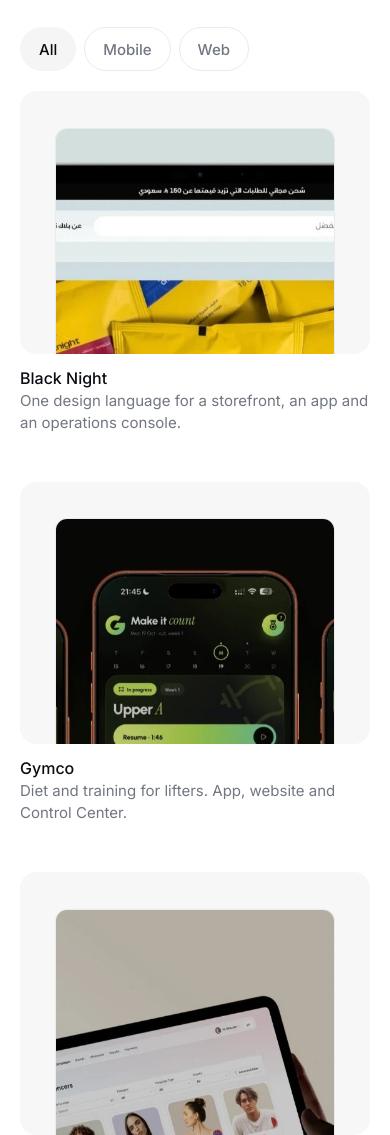
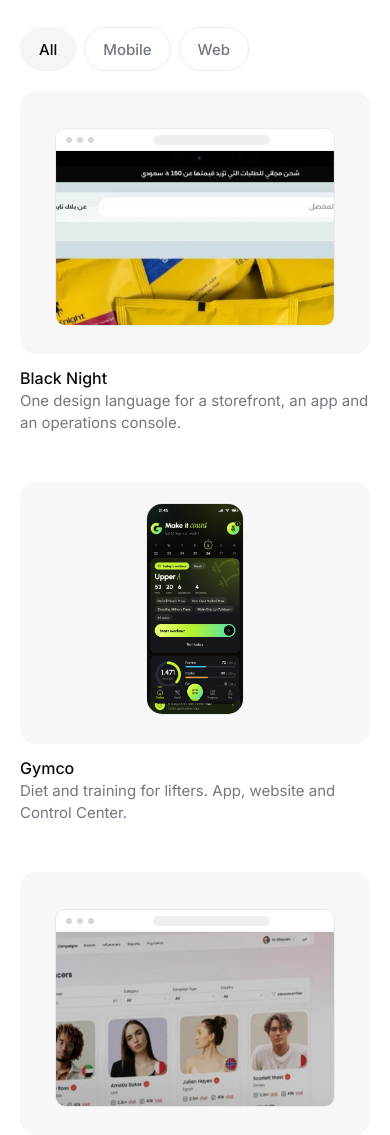
Before and after one commit to ghassanhani/My-portfolio, a plain HTML site: page index.html in a window 390 px wide. Shown: the part 660-1795 px from the top of the page. Drawn offline with Linux system fonts and the light colour scheme.

Commit message:
Show work screenshots inside browser and phone frames
Each card and case study hero now puts the project's screenshot in a
browser frame, or a phone frame for app screens, as in the design.
Adds real Seera screenshots and flattened screens for Black Night,
Diwan+ and RAGeh taken from the previous site's covers.

Co-Authored-By: Claude Opus 5.5 <noreply@anthropic.com>
Claude-Session: https://claude.ai/code/session_01B5ya1KUbNpwCd5gLMSSR59

```diff
--- a/app.js
+++ b/app.js
@@ -22,12 +22,20 @@
     return '<span class="device"' + (style ? ' style="' + style + '"' : '') + '>' + (src ? img(src, alt) : '') + '</span>';
   }
 
-  // Work list. Every card gets the same cover: one framed image in the same spot.
+  // Card cover: the web screenshot in a browser frame, or the mobile one in a phone frame.
+  function cover(w) {
+    var phone = w.mobile && (!w.web || w.coverFrame === 'phone');
+    return '<span class="cover">' + (phone
+      ? '<span class="frame frame-phone">' + img(w.mobile, w.title + ' app screen') + '</span>'
+      : '<span class="frame frame-web"><span class="bar" aria-hidden="true"><i></i><i></i><i></i><b></b></span>' + img(w.web, w.title + ' website screen') + '</span>') + '</span>';
+  }
+
+  // Work list. All cards share one cover layout.
   function renderGrid() {
     var list = WORKS.filter(function (w) { return tab === 'all' || w.platforms.indexOf(tab) !== -1; });
     grid.innerHTML = list.map(function (w, i) {
       return '<button type="button" class="card rise" data-slug="' + esc(w.slug) + '" aria-label="Open ' + esc(w.title) + ' case study" style="animation-delay:' + (i * 90) + 'ms">' +
-        '<span class="cover"><span class="frame">' + img(w.cover, w.title + ' cover', '[Cover image]') + '</span></span>' +
+        cover(w) +
         '<span class="meta"><span class="title">' + esc(w.title) + '</span><span class="desc">' + esc(w.desc) + '</span></span>' +
         '</button>';
     }).join('');
@@ -76,8 +84,6 @@
       if (w.web) html += browser(w.web, w.title + ' website', '', both ? 'left:6%;top:12%;width:70%' : 'left:9%;top:11%;width:82%');
       if (w.mobile) html += device(w.mobile, w.title + ' app', both ? 'left:71%;top:20%;width:22%' : 'left:39%;top:8%;width:22%');
       html += '</div>';
-    } else if (w.cover) {
-      html += '<div class="cs-hero cs-hero-img rise" style="animation-delay:140ms"><img src="' + esc(w.cover) + '" alt="' + esc(w.title) + '"></div>';
     }
     if (meta.length) html += '<dl class="cs-meta rise" style="animation-delay:220ms">' + meta.map(function (m) { return '<div><dt>' + esc(m[0]) + '</dt><dd>' + esc(m[1]) + '</dd></div>'; }).join('') + '</dl>';
     var intro = text([['Overview', w.overview], ['The problem', w.problem]]);
--- a/styles.css
+++ b/styles.css
@@ -101,32 +101,26 @@ button { font: inherit; color: inherit; }
 }
 .cover .frame {
   position: absolute;
-  left: 10%;
-  top: 14%;
-  width: 80%;
-  height: 100%;
-  border-radius: 12px 12px 0 0;
+  display: flex;
+  flex-direction: column;
   border: 1px solid var(--line);
-  border-bottom: 0;
   background: var(--bg);
   overflow: hidden;
   transition: transform 1.6s var(--ease-out);
   will-change: transform;
 }
-.cover .frame img { width: 100%; height: 100%; object-fit: cover; object-position: top; }
-.cover .frame .empty {
-  display: flex;
-  align-items: flex-start;
-  justify-content: center;
-  padding-top: 28%;
-  height: 100%;
-  font-size: 12px;
-  color: var(--muted);
-}
+.cover .frame img { width: 100%; object-fit: cover; object-position: top; }
+.cover .frame-web { left: 10%; top: 14%; width: 80%; border-radius: 10px; }
+.cover .frame-web .bar { display: flex; align-items: center; gap: 5px; flex: none; height: 22px; padding: 0 10px; border-bottom: 1px solid var(--line-soft); }
+.cover .frame-web .bar i { width: 6px; height: 6px; border-radius: 999px; background: var(--dot); }
+.cover .frame-web .bar b { flex: 1; max-width: 45%; height: 10px; margin: 0 auto; border-radius: 999px; background: var(--panel-hover); }
+.cover .frame-web img { aspect-ratio: 16 / 10; }
+.cover .frame-phone { left: 36%; top: 8%; width: 28%; aspect-ratio: 9 / 19.5; border-radius: 16px; }
+.cover .frame-phone img { height: 100%; }
 /* Hover only ever affects the card under the pointer: no card looks "active" on its own. */
 @media (hover: hover) {
   .card:hover .cover { background-color: var(--panel-hover); }
-  .card:hover .frame { transform: translateY(-6px); }
+  .card:hover .frame { transform: translateY(-8px); }
 }
 .card:focus-visible { outline: 2px solid var(--ink); outline-offset: 4px; border-radius: 20px; }
 .card .meta { display: flex; flex-direction: column; gap: 2px; }
@@ -168,8 +162,6 @@ button { font: inherit; color: inherit; }
 .device { display: block; aspect-ratio: 9 / 19.5; border-radius: 18px; border: 1px solid var(--line); background: var(--bg); overflow: hidden; }
 .device img { width: 100%; height: 100%; object-fit: cover; object-position: top; }
 .cs-hero .browser, .cs-hero .device { position: absolute; }
-.cs-hero-img { aspect-ratio: auto; }
-.cs-hero-img img { width: 100%; height: auto; }
 
 .cs-meta { margin: 0; display: grid; grid-template-columns: repeat(4, minmax(0, 1fr)); gap: 20px 16px; padding-bottom: 8px; border-bottom: 1px solid var(--line); }
 .cs-meta div { display: flex; flex-direction: column; gap: 4px; padding-bottom: 16px; }
--- a/works.js
+++ b/works.js
@@ -1,8 +1,9 @@
 // To add a work: copy one entry and change it. Leave out anything you don't have:
 // the case study only shows sections that have content.
 // platforms: which tabs it appears under ("web", "mobile" or both).
-// cover: the card image; every card shows it in the same frame.
-// web / mobile: hero screenshots in a browser or phone frame. Without them the hero shows the cover.
+// web / mobile: screenshots shown in a browser frame and a phone frame.
+// The card shows the web screenshot in a browser frame, or the mobile one in a phone frame
+// when there is no web screenshot or coverFrame is 'phone'.
 // webScreens / mobileScreens: more screens inside the case study ({ src, caption }).
 // tags: the label above the case study title.
 // role, timeline, team, overview, problem, process, solution, outcome, results: case study text.
@@ -11,13 +12,13 @@ window.WORKS = [
   {
     slug: 'black-night', title: 'Black Night', tags: 'Web · App · Console',
     desc: 'One design language for a storefront, an app and an operations console.',
-    platforms: ['web', 'mobile'], cover: IMG + 'black-night-cover.jpg',
+    platforms: ['web', 'mobile'], web: IMG + 'black-night-web.jpg',
     role: 'Product Designer', timeline: '2026', tools: 'Figma'
   },
   {
     slug: 'gymco', title: 'Gymco', tags: 'iOS · Android · Web',
     desc: 'Diet and training for lifters. App, website and Control Center.',
-    platforms: ['web', 'mobile'], cover: IMG + 'gymco-cover.jpg',
+    platforms: ['web', 'mobile'], coverFrame: 'phone',
     web: IMG + 'gymco-web.jpg', mobile: IMG + 'gymco-today.jpg',
     overview: 'Gymco is a diet and training app for lifters: log food in seconds, train with a plan and keep a streak worth protecting. It is one Flutter codebase for iOS and Android, in English, Arabic (fully right to left) and Spanish, with a website and a Control Center beside it.',
     solution: 'Every screen is drawn from one component kit: the same icons, cards, chips, sheets, keypad, week strip and tab bar, with the same sizes, radii and colours. Food can be logged six ways, including typing a meal the way you would say it or photographing the plate and confirming each food it finds. An optional account backs up the whole diary, and the app never shows ads or sells data.',
@@ -29,17 +30,17 @@ window.WORKS = [
   {
     slug: 'diwan-plus', title: 'Diwan+', tags: 'Website',
     desc: 'Redesigning the entire experience of the platform.',
-    platforms: ['web'], cover: IMG + 'diwan-cover.jpg'
+    platforms: ['web'], web: IMG + 'diwan-web.jpg'
   },
   {
     slug: 'rageh', title: 'RAGeh', tags: 'Web app · Console',
     desc: 'Retrieval-augmented answers for one of the largest Islamic Q&A archives.',
-    platforms: ['web'], cover: IMG + 'rageh-cover.jpg'
+    platforms: ['web'], mobile: IMG + 'rageh-app.jpg'
   },
   {
     slug: 'ifynx', title: 'iFynx', tags: 'Website · English & Arabic',
     desc: 'Website for a digital product studio across MENA and Europe.',
-    platforms: ['web'], cover: IMG + 'ifynx-cover.jpg', web: IMG + 'ifynx-web.jpg',
+    platforms: ['web'], web: IMG + 'ifynx-web.jpg',
     overview: 'iFynx is a digital product studio that designs and engineers products, platforms and brands for startups and enterprises across MENA and Europe. Its website explains the studio\'s services and industries, shows its work through case studies, and runs a blog and an AI solution advisor.',
     solution: 'I designed all 39 pages on one design canvas, in English and Arabic, then turned them into a linked WordPress theme and a plain HTML version of the same site.',
     webScreens: [
@@ -52,14 +53,14 @@ window.WORKS = [
   {
     slug: 'seera', title: 'Seera', tags: 'Website · Waitlist',
     desc: 'From Gaza. Built in Barcelona. Waitlist site for Chapter 01.',
-    platforms: ['web', 'mobile'], cover: IMG + 'seera-cover.jpg',
+    platforms: ['web', 'mobile'], web: IMG + 'seera-web.jpg', mobile: IMG + 'seera-mobile.jpg',
     overview: 'Seera (سيرة) is a clothing label: from Gaza, built in Barcelona. Chapter 01 is built in exile and worn with memory. The site is a single page where people join the waitlist for the first drop.',
     solution: 'One page with a header, a Chapter 01 hero and a sign-up form that turns into a success panel, designed for desktop and phone. Type is Inter Tight and Instrument Serif with IBM Plex Sans Arabic for the wordmark and Arabic text. The form never loses an email silently: it shows a clear error when sign-ups can\'t be saved, and treats someone already on the list like a new sign-up.'
   },
   {
     slug: 'thiqal-icons', title: 'Thiqal Icons', tags: 'Icon library',
     desc: 'One shared icon library for every Thiqal product, from Figma to code.',
-    platforms: ['web'], cover: IMG + 'thiqal-icons-cover.jpg',
+    platforms: ['web'], web: IMG + 'thiqal-icons-web.jpg',
     overview: 'A shared library of icons used across Thiqal applications, so every product speaks the same visual language.',
     solution: 'Each icon is drawn in Figma in two silhouettes, sharp and rounded, and up to five styles: stroke, solid, twotone, duotone and bulk. The SVGs are generated into React components that inherit the text colour, so one CSS colour drives both tones of a duotone icon. Apps pick a style by import path and get the same component name in every style.',
     results: [{ v: '3,897', l: 'icons' }, { v: '7', l: 'styles of every icon' }, { v: '489', l: 'brand logos and flags' }]
```
Also changed, not shown: assets/works/black-night-cover.jpg (deleted), assets/works/black-night-web.jpg (added), assets/works/diwan-cover.jpg (deleted), assets/works/diwan-web.jpg (added), assets/works/gymco-cover.jpg (deleted), assets/works/ifynx-cover.jpg (deleted), assets/works/rageh-app.jpg (added), assets/works/rageh-cover.jpg (deleted), assets/works/seera-cover.jpg (deleted), assets/works/seera-mobile.jpg (added), assets/works/seera-web.jpg (added), assets/works/thiqal-icons-web.jpg (renamed from assets/works/thiqal-icons-cover.jpg).
